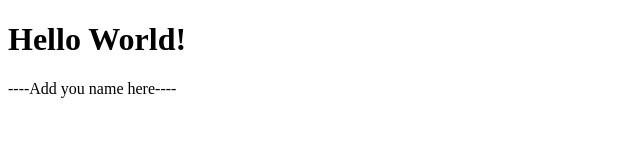
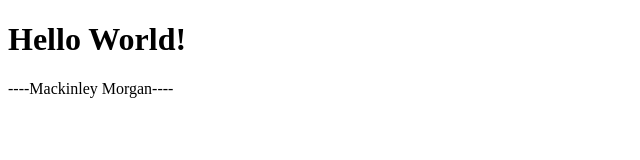
Before and after one commit to DS4200-S23-Class/ic-01-mmorgan1247, a plain HTML site: page index.html in a window 1280 px wide. Shown: the full height of the page, 0-640 px from the left. Drawn offline with Linux system fonts and the light colour scheme.

Commit message:
part 1 done

```diff
--- a/index.html
+++ b/index.html
@@ -6,7 +6,7 @@
 
 <p>
 
-----Add you name here----
+----Mackinley Morgan----
 
 </p>
 
```
